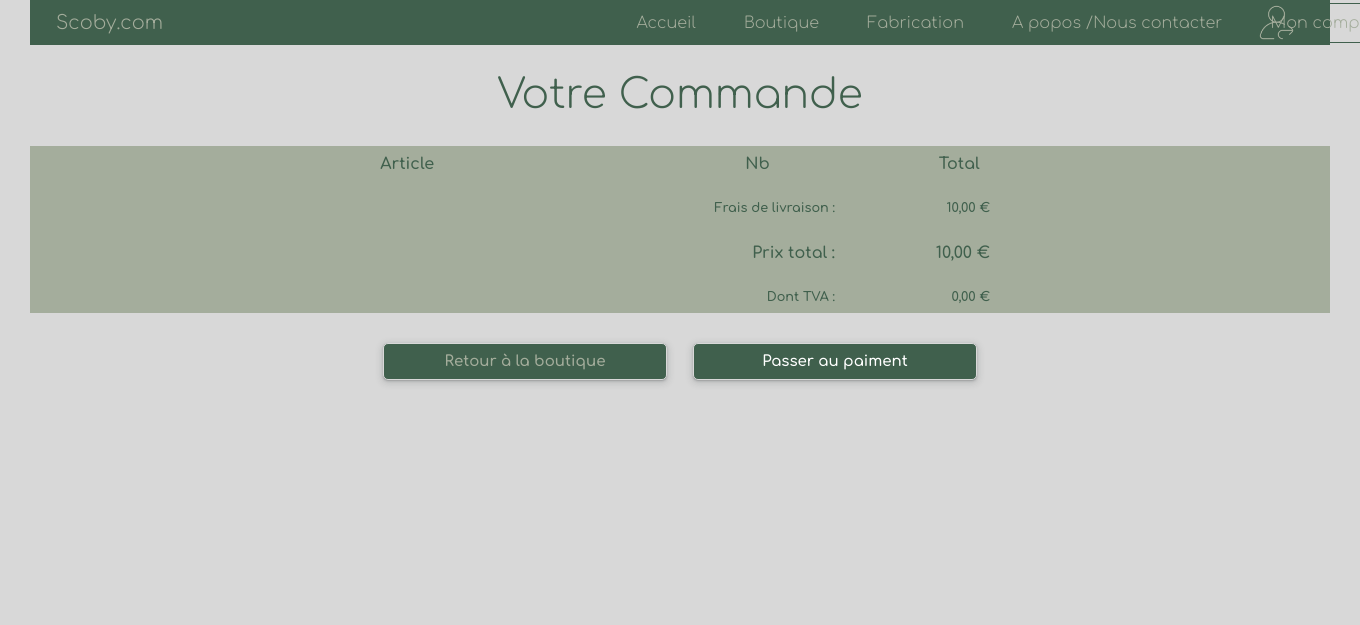
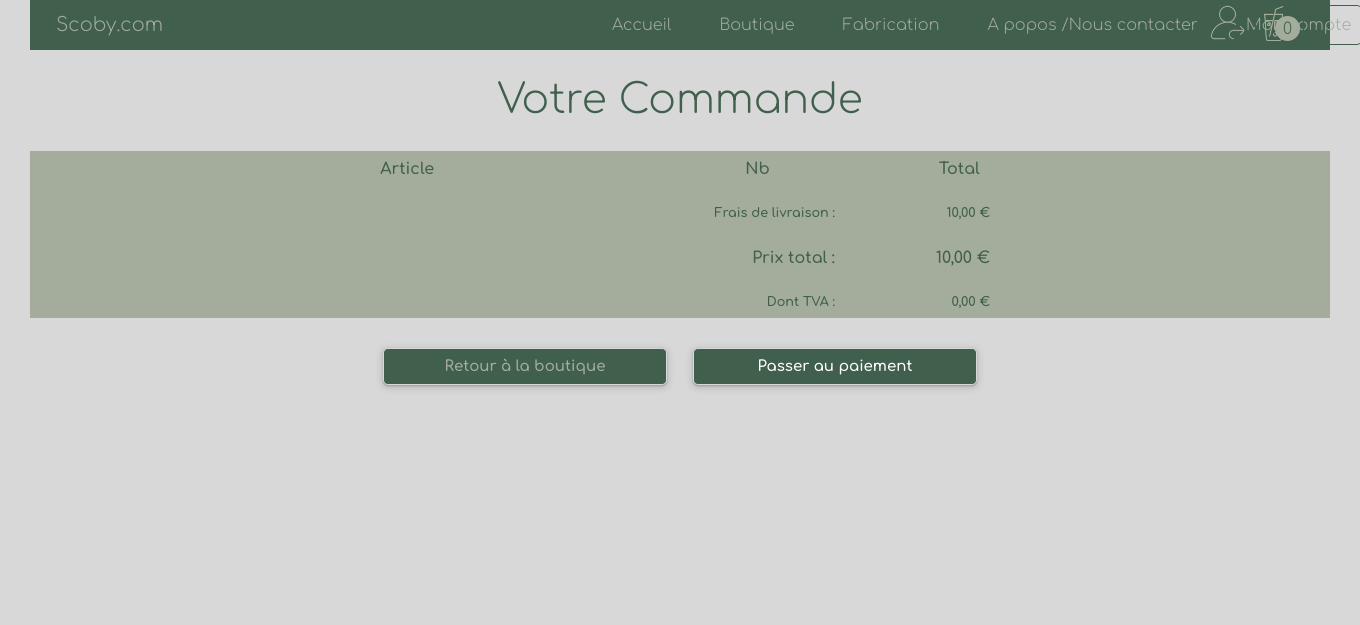
Before and after one commit to GildasTessier/Scoby.com, a PHP site: page /order.html in a window 1360 px wide; the page is wider, and only the part inside the window is pictured. Shown: the top 625 px of that part. Run offline with PHP 8.4, Linux system fonts and the light colour scheme.

Commit message:
add style on btn order and burger

```diff
--- a/asset/css/style.css
+++ b/asset/css/style.css
@@ -91,19 +91,39 @@ button {
     width: 35px;
     height: 35px;
 }
+.link-menu-icon {
+border: var(--green-dark) 1px solid;
+border-radius: 5px;
+}
+
+.link-menu-icon:hover {
+    border: var(--green-light) 1px solid;
+}
+.link-menu-icon.active {
+    border: var(--green-light) 1px solid;
+    background-color: var(--green-light);
+}
+
 .icon-order {
     position: relative;
+    padding-right: 12px;
 }
 .count-order {
     position: absolute;
-    top: 50%;
-    right: -14%;
+    top: 25%;
+    right: 5%;
     border-radius: 25px;
     width: 25px;
     height: 20px;
     text-align: center;
     padding-top: 5px;
-
+}
+ .link-menu-icon.active{
+    background: var(--green-light);
+}
+.link-menu-icon.active >  .count-order {
+    color: var(--green-light);
+    background: var(--green-dark);
 }
 /*** nav bar mobile ***/
 .logo {
@@ -159,7 +179,7 @@ color: var(--green-dark);
     }
     .menu-mobile {
         width: 300px;
-        top: 43px;
+        top: 50px;
     }
     .btn-menu-mobile {
         font-size: 1em;
@@ -167,13 +187,13 @@ color: var(--green-dark);
     }
     .count-order {
         top: 25%;
-        right: -10px;
+        right: 3px;
     }
     .menu-order {
         font-size: 1em;
         width: 300px;
         right: 30px;
-        top: 48px;
+        top: 50px;
     }
     .title-order, .total-order  {
         font-size: 0.8em;
--- a/asset/js/general.js
+++ b/asset/js/general.js
@@ -3,14 +3,22 @@
 document.querySelector('#icon-order').addEventListener('click', function (event) {
     if (document.querySelector('.js-count-order').innerText ==='0') return
     addRemoveHiddenClass(document.getElementById('menu-order'))
+    event.target.closest('#icon-order').classList.toggle('active')
+    let icon = document.querySelector('.js-img-icon-order')
+    icon.getAttribute('src') === './asset/img/Icons/drink-light.png' ? icon.src = './asset/img/Icons/drink-dark.png' : icon.src = './asset/img/Icons/drink-light.png'
+
 })
 //For close tab order on click
 document.querySelector('#close-order').addEventListener('click', function (event) {
     addRemoveHiddenClass(document.getElementById('menu-order'))
+    document.querySelector('#icon-order').classList.toggle('active')
+    let icon = document.querySelector('.js-img-icon-order')
+    icon.getAttribute('src') === './asset/img/Icons/drink-light.png' ? icon.src = './asset/img/Icons/drink-dark.png' : icon.src = './asset/img/Icons/drink-light.png'
 })
 //For show buger menu on click
 document.getElementById('icon-menu-mobile').addEventListener('click', function (event) {
     addRemoveHiddenClass(document.getElementById('menu-mobile'))
+    event.target.classList.toggle('active')
     //For change icon menu mobile when is open
     event.target.getAttribute('src') === './asset/img/Icons/menu.png' ?  event.target.src = './asset/img/Icons/close.png' : event.target.src = './asset/img/Icons/menu.png'
 })
--- a/order.html
+++ b/order.html
@@ -13,8 +13,8 @@
   <header>
 
     <nav class="nav-bar bg-green-dark">
-      <img id="icon-menu-mobile" class="icon-menu-mobile" src="./asset/img/Icons/menu.png">
-      <p class="logo text-green-light">Scoby.com</p>
+      <img id="icon-menu-mobile" class="icon-menu-mobile link-menu-icon" src="./asset/img/Icons/menu.png">
+      <div class="logo text-green-light">Scoby.com</div>
 
       <ul class="menu-desktop" id="menu-desktop">
         <li class="btn-menu-desktop"><a class="link-menu text-green-light" href="./index.html">Accueil</a></li>
@@ -24,9 +24,9 @@
         <li class="btn-menu-desktop"><a class="link-menu text-green-light" href="./mon-compte.html">Mon compte</a></li>
       </ul>
       <div class="icons-nav-bar">
-        <a class="icon-disconnect" href="#"><img class="img-icon-disconnect" src="asset/img/Icons/referer (1).png" alt="picto to connect"></a>
-        <div class="icon-order hidden" id="icon-order">
-          <img class="img-icon-order" src="./asset/img/Icons/boissons (1).png"alt="pictogramme pannier">
+        <a class="icon-disconnect" href="#"><img class="img-icon-disconnect" src="asset/img/Icons/connect.png" alt="picto to connect"></a>
+        <div class="icon-order link-menu-icon" id="icon-order">
+          <img class="img-icon-order js-img-icon-order" src="./asset/img/Icons/drink-light.png"alt="pictogramme pannier">
           <p class="count-order js-count-order bg-green-light text-green-dark ">0</p>
         </div>
       </div>
@@ -84,7 +84,7 @@
         </ul>
         <li class="btns-order">
           <div class=""><a class="btn-hover btn-order bg-green-dark text-green-light font-bold bx-shadow" href="./boutique.html">Retour à la boutique</a></div>
-          <div class=""><a class="btn-hover btn-order btn-valid-order bg-green-dark text-withe font-bold bx-shadow" href="#">Passer au paiment</a></div>
+          <div class=""><a class="btn-hover btn-order btn-valid-order bg-green-dark text-withe font-bold bx-shadow" href="#">Passer au paiement</a></div>
         </li>
       </section>
 
```
Also changed, not shown: Fabrication.html (+6 -6 lines), a-propos.html (+5 -5 lines), boutique.html (+4 -4 lines), datas/products.json (+6 -6 lines), index.html (+6 -6 lines), mon-compte.html (+4 -4 lines), asset/img/Icons/close.png, asset/img/Icons/connect.png (renamed from asset/img/Icons/referer (1).png), asset/img/Icons/drink-dark.png (added), asset/img/Icons/drink-light.png (renamed from asset/img/Icons/boissons (1).png).
